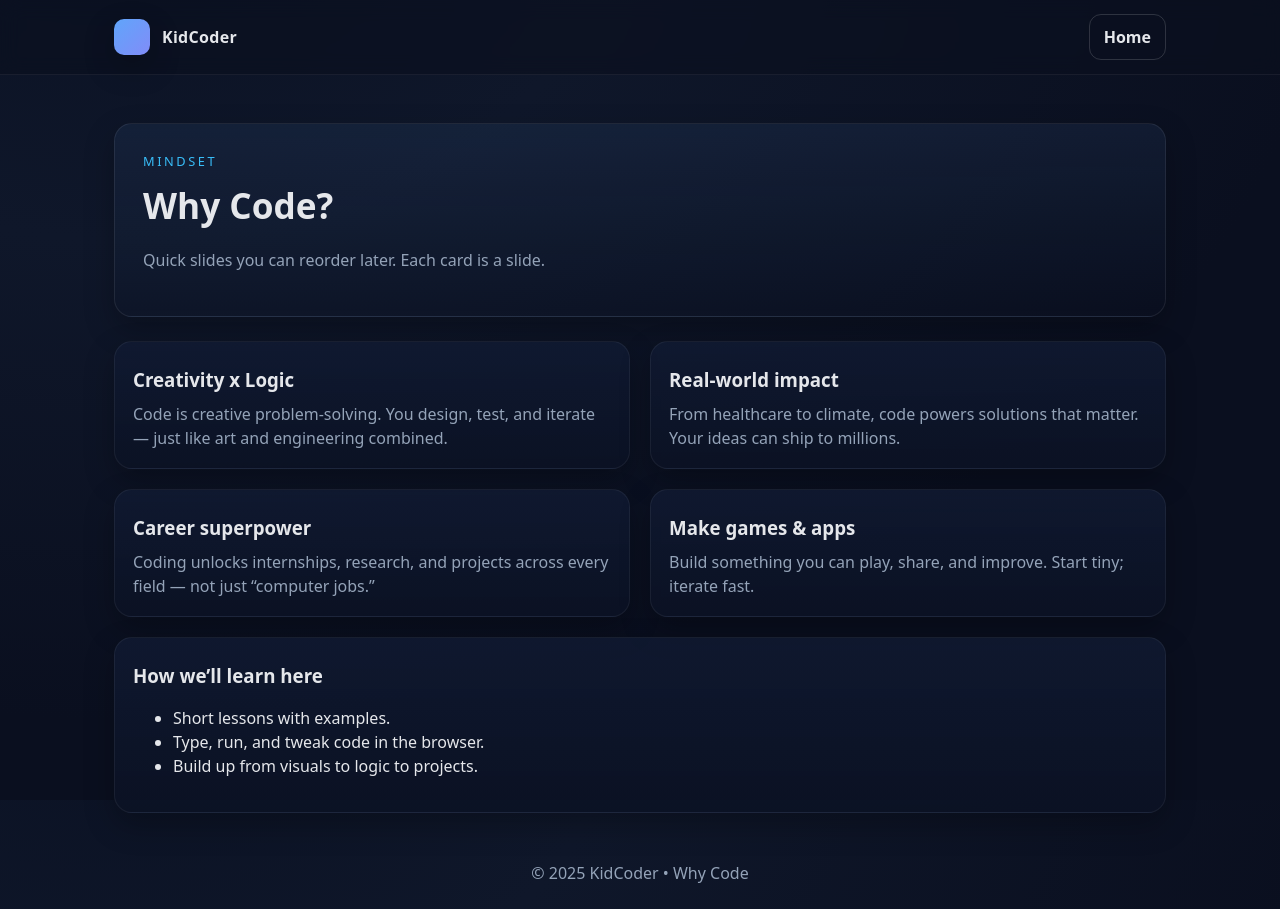
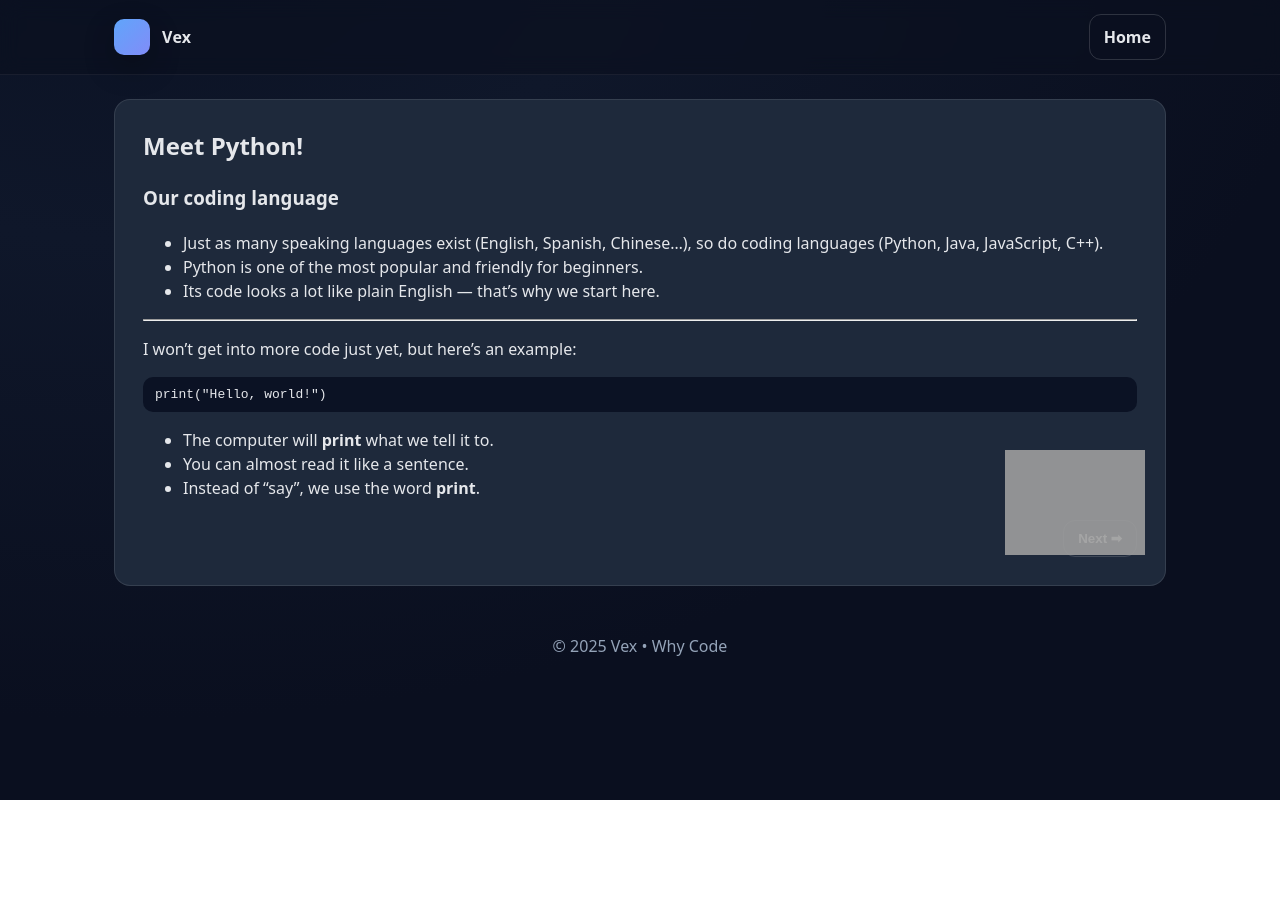
Before and after one commit to Vexachu/home, a plain HTML site: page lessons/why-code/index.html in a window 1280 px wide. After the commit the page ends 800 px from the top, so only its background shows below. Drawn offline with Linux system fonts and the light colour scheme; grey boxes are pictures that could not be loaded.

Commit message:
Update index.html

```diff
--- a/lessons/why-code/index.html
+++ b/lessons/why-code/index.html
@@ -1,4 +1,3 @@
-
 <!doctype html>
 <html lang="en">
 <head>
@@ -6,67 +5,122 @@
   <meta name="viewport" content="width=device-width, initial-scale=1">
   <title>Why Code?</title>
   <link rel="stylesheet" href="../../assets/style.css">
+  <style>
+    .slide {
+      display:none;
+      background:#1e293b;
+      border:1px solid rgba(255,255,255,.1);
+      border-radius:16px;
+      padding:28px;
+      min-height:360px;
+      position:relative;
+    }
+    .slide.active{display:block;}
+    .slide h2{margin-top:0}
+    .slide .nav-btns{
+      display:flex;justify-content:space-between;margin-top:20px;
+    }
+    .slide img{max-width:140px;margin:10px 0}
+    .robot{position:absolute;right:20px;bottom:20px;max-width:80px;opacity:.9}
+    .code{background:#0b1224;padding:8px 12px;border-radius:10px;font-family:monospace;white-space:pre-wrap}
+  </style>
 </head>
 <body>
 <header class="header">
   <div class="nav container">
-    <div class="brand"><div class="logo"></div> KidCoder</div>
-    <nav>
-      <a class="button secondary" href="../../index.html">Home</a>
-    </nav>
+    <div class="brand"><div class="logo"></div> Vex</div>
+    <nav><a class="button secondary" href="../../index.html">Home</a></nav>
   </div>
 </header>
 
 <main class="container">
-  <section class="hero">
-    <div class="kicker">Mindset</div>
-    <h1 class="h1">Why Code?</h1>
-    <p class="sub">Quick slides you can reorder later. Each card is a slide.</p>
-  </section>
 
-  <section class="grid">
-    <article class="card" style="grid-column:span 6">
-      <div class="body">
-        <h3>Creativity x Logic</h3>
-        <p>Code is creative problem‑solving. You design, test, and iterate — just like art and engineering combined.</p>
-      </div>
-    </article>
+  <!-- Slide 1 -->
+  <div class="slide active">
+    <h2>Meet Python!</h2>
+    <h3>Our coding language</h3>
+    <ul>
+      <li>Just as many speaking languages exist (English, Spanish, Chinese…), so do coding languages (Python, Java, JavaScript, C++).</li>
+      <li>Python is one of the most popular and friendly for beginners.</li>
+      <li>Its code looks a lot like plain English — that’s why we start here.</li>
+    </ul>
+    <hr>
+    <p>I won’t get into more code just yet, but here’s an example:</p>
+    <div class="code">print("Hello, world!")</div>
+    <ul>
+      <li>The computer will <strong>print</strong> what we tell it to.</li>
+      <li>You can almost read it like a sentence.</li>
+      <li>Instead of “say”, we use the word <strong>print</strong>.</li>
+    </ul>
+    <img src="https://upload.wikimedia.org/wikipedia/commons/0/0a/Python.svg" class="robot" alt="Robot">
+    <div class="nav-btns">
+      <span></span>
+      <button class="button secondary" data-next>Next ➡</button>
+    </div>
+  </div>
 
-    <article class="card" style="grid-column:span 6">
-      <div class="body">
-        <h3>Real‑world impact</h3>
-        <p>From healthcare to climate, code powers solutions that matter. Your ideas can ship to millions.</p>
-      </div>
-    </article>
+  <!-- Slide 2 -->
+  <div class="slide">
+    <h2>But why code…</h2>
+    <h3>Become a creator, not just a player!</h3>
+    <ul>
+      <li>Programming lets you build your own games, apps, and stories.</li>
+      <li>It helps you think logically and solve problems.</li>
+      <li>You get to invent new and amazing things!</li>
+    </ul>
+    <p>You can make many kinds of games. Popular ones like <em>Minecraft</em> use programming — especially Python, which we’ll explore soon.</p>
+    <p>It’s not just games though… you can use programming for Instagram, movie editing, or even controlling robots.</p>
+    <div class="nav-btns">
+      <button class="button secondary" data-prev>⬅ Back</button>
+      <button class="button secondary" data-next>Next ➡</button>
+    </div>
+  </div>
 
-    <article class="card" style="grid-column:span 6">
-      <div class="body">
-        <h3>Career superpower</h3>
-        <p>Coding unlocks internships, research, and projects across every field — not just “computer jobs.”</p>
-      </div>
-    </article>
+  <!-- Slide 3 -->
+  <div class="slide">
+    <h2>But what is code?</h2>
+    <h3>Code is like a recipe!</h3>
+    <ul>
+      <li>To make a cake, you need a recipe. To make a computer do something, you need code.</li>
+      <li>If you forget a step in a recipe, the cake won’t turn out right.</li>
+      <li>If you forget a step in code, the computer gets confused!</li>
+    </ul>
+    <img src="https://upload.wikimedia.org/wikipedia/commons/thumb/9/9d/Cake_icon.svg/240px-Cake_icon.svg.png" alt="Cake" style="max-width:100px">
+    <img src="https://upload.wikimedia.org/wikipedia/commons/0/0e/Computer_clipart.png" alt="Computer" style="max-width:100px">
+    <div class="nav-btns">
+      <button class="button secondary" data-prev>⬅ Back</button>
+      <button class="button secondary" data-next>Next ➡</button>
+    </div>
+  </div>
 
-    <article class="card" style="grid-column:span 6">
-      <div class="body">
-        <h3>Make games & apps</h3>
-        <p>Build something you can play, share, and improve. Start tiny; iterate fast.</p>
-      </div>
-    </article>
+  <!-- Slide 4 -->
+  <div class="slide">
+    <h2>Computers and Code</h2>
+    <h3>How to talk to a computer</h3>
+    <ul>
+      <li>Computers are smart… but not that smart.</li>
+      <li>They need step-by-step instructions for everything they do.</li>
+      <li>Just like a pet needs training, a computer needs instructions — this is “code.”</li>
+    </ul>
+    <div class="nav-btns">
+      <button class="button secondary" data-prev>⬅ Back</button>
+      <span>✔ Done!</span>
+    </div>
+  </div>
 
-    <article class="card" style="grid-column:span 12">
-      <div class="body">
-        <h3>How we’ll learn here</h3>
-        <ul>
-          <li>Short lessons with examples.</li>
-          <li>Type, run, and tweak code in the browser.</li>
-          <li>Build up from visuals to logic to projects.</li>
-        </ul>
-      </div>
-    </article>
-  </section>
 </main>
 
-<footer class="footer">© <span id="year"></span> KidCoder • Why Code</footer>
-<script>document.getElementById('year').textContent=new Date().getFullYear()</script>
+<footer class="footer">© <span id="year"></span> Vex • Why Code</footer>
+<script>
+document.getElementById('year').textContent=new Date().getFullYear();
+const slides=[...document.querySelectorAll('.slide')];
+let idx=0;
+function show(i){
+  slides.forEach((s,n)=>s.classList.toggle('active',n===i));
+  idx=i;
+}
+document.querySelectorAll('[data-next]').forEach(b=>b.addEventListener('click',()=>{if(idx<slides.length-1)show(idx+1)}));
+document.querySelectorAll('[data-prev]').forEach(b=>b.addEventListener('click',()=>{if(idx>0)show(idx-1)}));
+</script>
 </body>
 </html>
```
